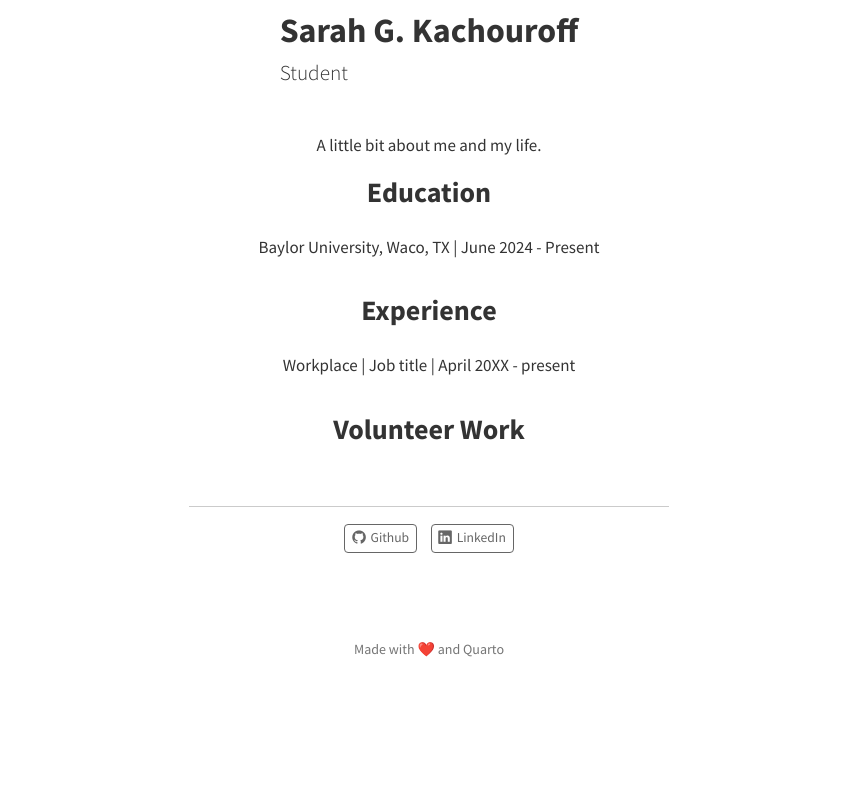
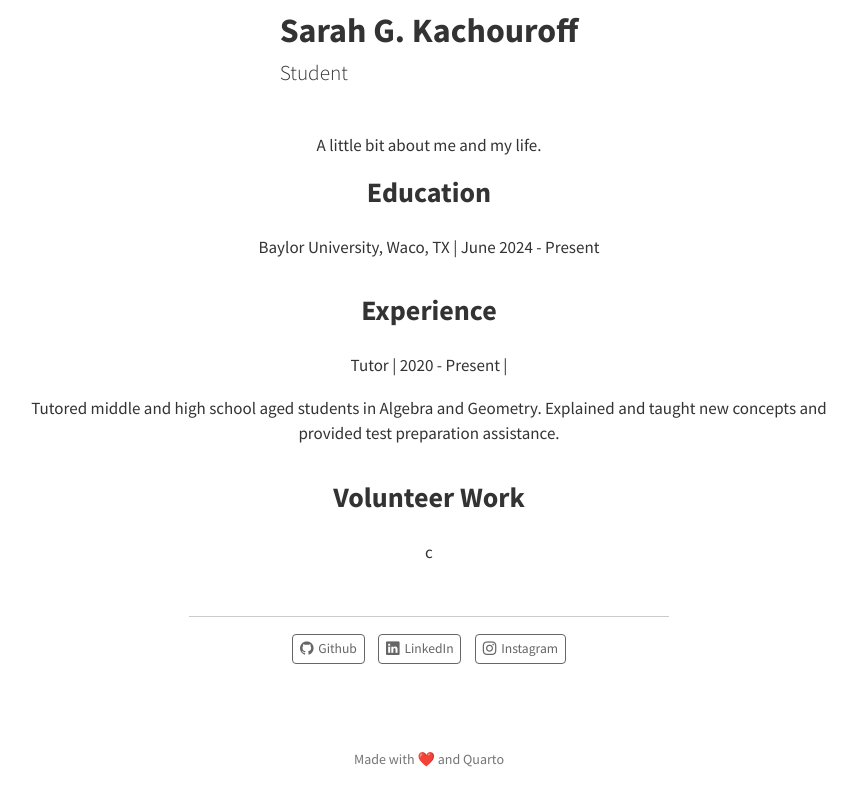
Before and after one commit to SarahGK1220/SarahWeb, a plain HTML site: page index.html in a window 1280 px wide. Shown: the part 424-1224 px from the top of the page, without its empty margins (211-1068 px from the left). Before the commit the page ends 1114 px from the top, so only its background shows below. Drawn offline with Linux system fonts and the light colour scheme.

Commit message:
Add files via upload

```diff
--- a/index.html
+++ b/index.html
@@ -109,10 +109,12 @@ ul.task-list li input[type="checkbox"] {
 </section>
 <section id="experience" class="level2">
 <h2 data-anchor-id="experience">Experience</h2>
-<p>Workplace | Job title | April 20XX - present</p>
+<p>Tutor | 2020 - Present |</p>
+<p>Tutored middle and high school aged students in Algebra and Geometry. Explained and taught new concepts and provided test preparation assistance.</p>
 </section>
 <section id="volunteer-work" class="level2">
 <h2 data-anchor-id="volunteer-work">Volunteer Work</h2>
+<p>c</p>
 
 
 </section>
@@ -126,6 +128,10 @@ ul.task-list li input[type="checkbox"] {
   <a href="https://linkedin.com" class="about-link" rel="" target="">
     <i class="bi bi-linkedin"></i>
      <span class="about-link-text">LinkedIn</span>
+  </a>
+  <a href="https://instagram.com/sarah.kachoo/" class="about-link" rel="" target="">
+    <i class="bi bi-instagram"></i>
+     <span class="about-link-text">Instagram</span>
   </a>
 </div>
 </div>
--- a/search.json
+++ b/search.json
@@ -18,13 +18,13 @@
     "href": "index.html#experience",
     "title": "Sarah G. Kachouroff",
     "section": "Experience",
-    "text": "Experience\nWorkplace | Job title | April 20XX - present"
+    "text": "Experience\nTutor | 2020 - Present |\nTutored middle and high school aged students in Algebra and Geometry. Explained and taught new concepts and provided test preparation assistance."
   },
   {
     "objectID": "index.html#volunteer-work",
     "href": "index.html#volunteer-work",
     "title": "Sarah G. Kachouroff",
     "section": "Volunteer Work",
-    "text": "Volunteer Work"
+    "text": "Volunteer Work\nc"
   }
 ]
```
